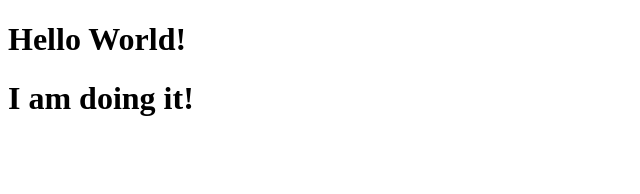
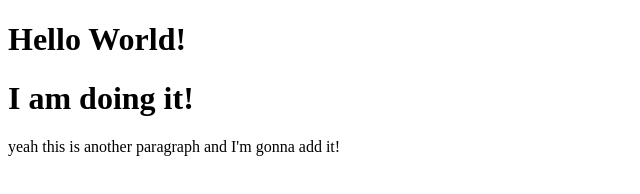
Before and after one commit to AmberArt/repo-repo, a plain HTML site: page index.html in a window 1280 px wide. Shown: the whole page, without its empty margins (0-640 px from the left). Drawn offline with Linux system fonts and the light colour scheme.

Commit message:
baby-branch additions

```diff
--- a/index.html
+++ b/index.html
@@ -10,5 +10,10 @@
     <h1>Hello World!</h1>
     <h1>I am doing it!</h1>
 
+        <p>
+            yeah this is another paragraph and I'm gonna add it!
+
+        </p>
+
 </body>
 </html>
```
